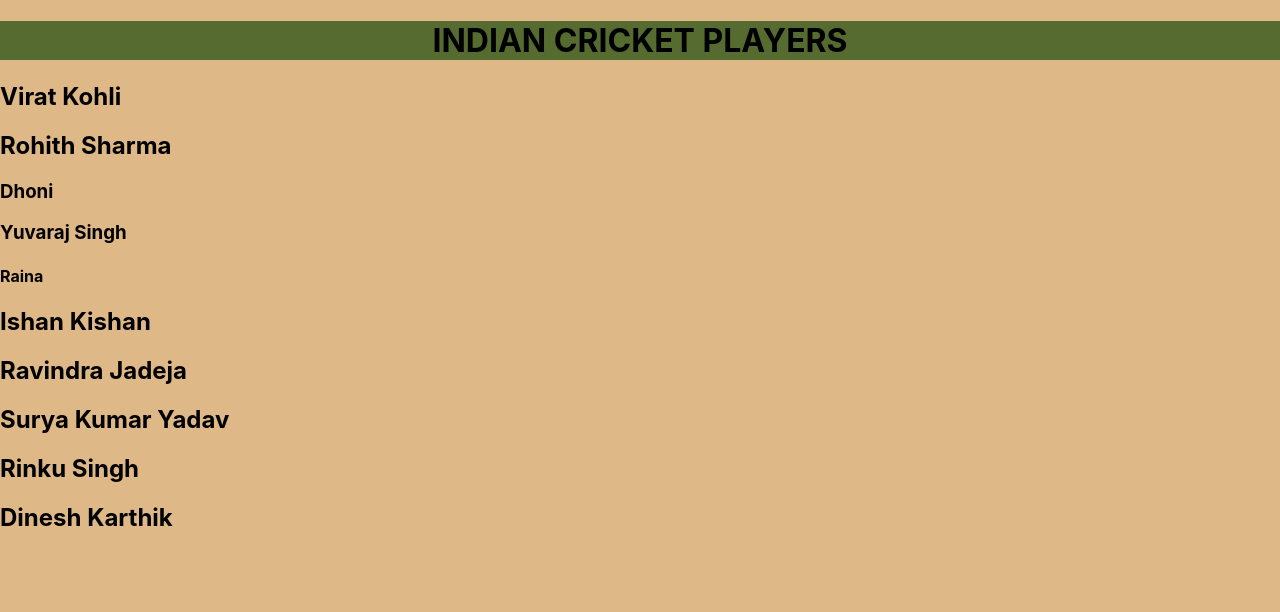
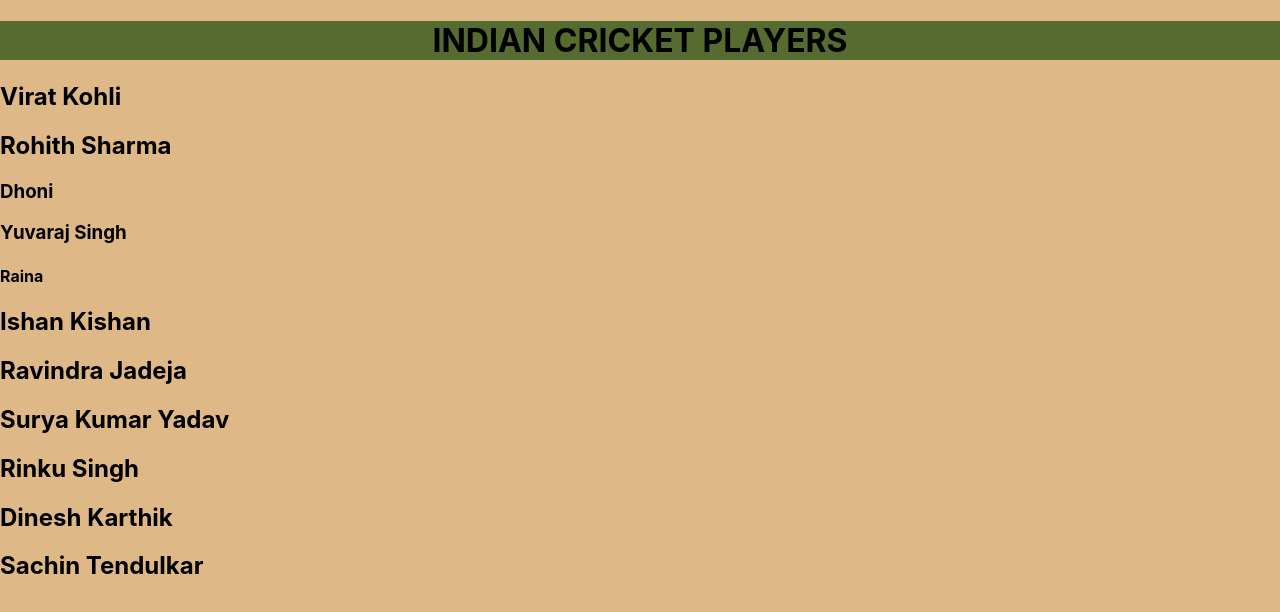
Before and after one commit to JorigeVenkatesh/Clone-Repository, a React (Create React App) app: page / in a window 1280 px wide. Shown: the top 612 px of the page. Built offline with nearby package versions, Linux system fonts and the light colour scheme.

Commit message:
added sachin

```diff
--- a/src/App.js
+++ b/src/App.js
@@ -16,6 +16,7 @@ function App() {
       <h2>Surya Kumar Yadav</h2>
       <h2>Rinku Singh</h2>
       <h2>Dinesh Karthik</h2>
+      <h2>Sachin Tendulkar</h2>
       </div>
 
   );
```
